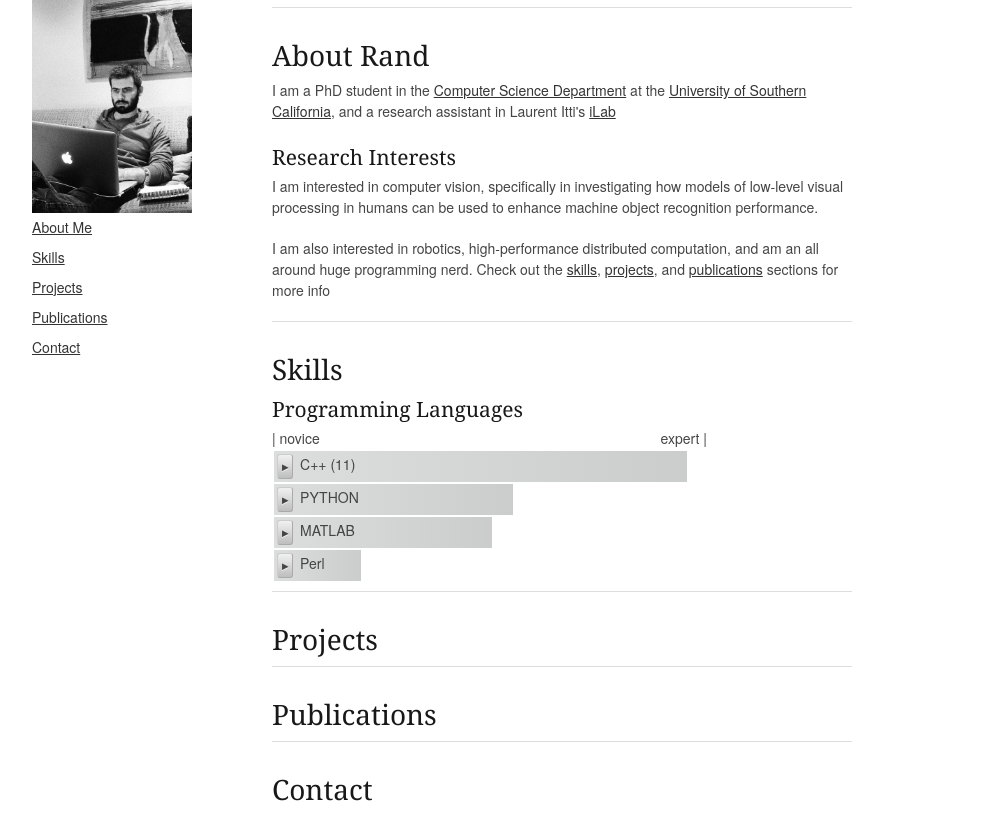
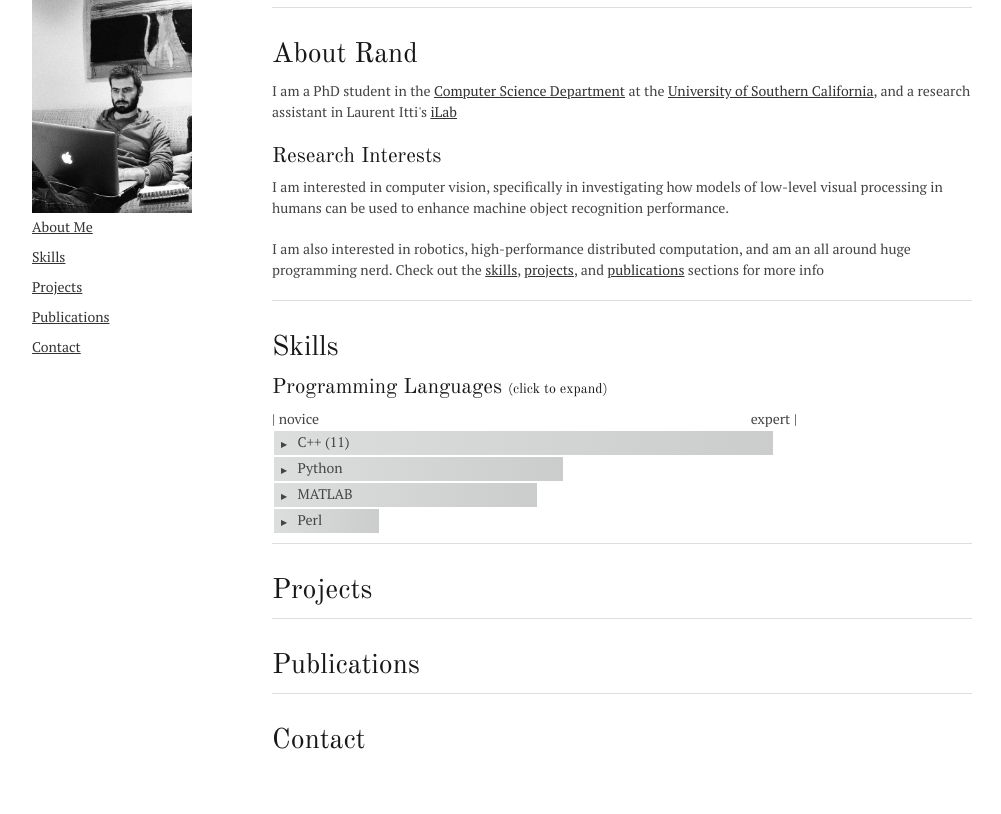
Before and after one commit to randvoorhies/CVsite, a plain HTML site: page index.html in a window 1280 px wide. Shown: the part 67-881 px from the top of the page, without its empty margins (138-1139 px from the left). After the commit the page ends 833 px from the top, so only its background shows below. Drawn offline with nearby package versions, Linux system fonts and the light colour scheme.

Commit message:
Skillbars are now expanding and contracting properly.

```diff
--- a/index.html
+++ b/index.html
@@ -21,6 +21,8 @@
 
 	<!-- CSS
   ================================================== -->
+  <link href='http://fonts.googleapis.com/css?family=Old+Standard+TT:400,400italic,700' rel='stylesheet' type='text/css'>
+  <link href='http://fonts.googleapis.com/css?family=PT+Serif' rel='stylesheet' type='text/css'>
 	<link rel="stylesheet" href="stylesheets/base.css">
 	<link rel="stylesheet" href="stylesheets/skeleton.css">
 	<link rel="stylesheet" href="stylesheets/layout.css">
@@ -63,7 +65,7 @@
 			</nav>
 		</div>
 
-		<div class="ten columns offset-by-one content">
+		<div class="twelve columns offset-by-one content">
 
 			<hr class="large" />
 			<div class="doc-section" id="about">
@@ -91,17 +93,25 @@
 			<hr class="large" />
 			<div class="doc-section" id="skills">
 				<h3>Skills</h3>
-					<h4>Programming Languages</h4>
+          <h4>Programming Languages <span style="font-size:14px;">(click to expand)</span></h4>
 					<div style="width:75%;border-style:solid;border-width:0px;border-color:#ccc">
 
 						<div class="line">
 							<span class="left">| novice</span><span class="centre"> &nbsp; </span><span class="right">expert |</span>
 						</div>
 
-						<div class="skillbar" style="width:95%;"> C++ (11) </div>
-						<div class="skillbar" style="width:55%;"> PYTHON   </div>
-						<div class="skillbar" style="width:50%;"> MATLAB   </div>
-						<div class="skillbar" style="width:20%;"> Perl     </div>
+						<div class="skillbar" id="skillbar_cpp"    style="width:95%;"> C++ (11) </div>
+            <div class="skilldescription">Skill Description Skill Description Skill Description Skill Description Skill Description Skill Description Skill Description </div>
+
+						<div class="skillbar" id="skillbar_python" style="width:55%;"> Python   </div>
+            <div class="skilldescription">Skill Description Skill Description Skill Description Skill Description Skill Description Skill Description Skill Description </div>
+
+						<div class="skillbar" id="skillbar_matlab" style="width:50%;"> MATLAB   </div>
+            <div class="skilldescription">Skill Description Skill Description Skill Description Skill Description Skill Description Skill Description Skill Description </div>
+
+						<div class="skillbar" id="skillbar_perl"   style="width:20%;"> Perl     </div>
+            <div class="skilldescription">Skill Description Skill Description Skill Description Skill Description Skill Description Skill Description Skill Description </div>
+
 					</div>
 
 			</div>
--- a/javascripts/rand.js
+++ b/javascripts/rand.js
@@ -1,13 +1,36 @@
 
-var rightarrow='&#x25B6;';
-var downarrow='&#x25BC;';
+var rightarrow='\u25B6';
+var downarrow='\u25BC';
 
 $(document).ready(function() {
+  $(".skilldescription").hide();
+
 	$(".skillbar").each(function(index) {
-		$(this).html(' <button class="skillarrow">'+rightarrow+'</button> '+$(this).html());
+		$(this).prepend('<span class="skillarrow">'+rightarrow+'</span> ');
+
+    var arrow = $("#"+$(this).attr('id')+ " > .skillarrow");
+
+    $(this).hover(
+      function() { $(this).css('cursor', 'pointer'); },
+      function() { $(this).css('cursor', 'auto'); }
+      );
 
 		$(this).click(function() {
-			$(this).$("button").text('hi');
+
+
+      if(arrow.text().trim().charAt(0) == downarrow)
+      {
+        // Hide skill descriptions
+		  	arrow.html(rightarrow);
+        $(this).next().slideUp("fast");
+      }
+      else
+      {
+        // Show skill descriptions
+		  	arrow.html(downarrow);
+        $(this).next().slideDown("fast");
+      }
+
 		});
 
 	});
--- a/stylesheets/base.css
+++ b/stylesheets/base.css
@@ -53,7 +53,7 @@
 ================================================== */
 	body {
 		background: #fff;
-		font: 14px/21px "HelveticaNeue", "Helvetica Neue", Helvetica, Arial, sans-serif;
+		font: 14px/21px "PT Serif", "HelveticaNeue", "Helvetica Neue", Helvetica, Arial, sans-serif;
 		color: #444;
 		-webkit-font-smoothing: antialiased; /* Fix for webkit rendering */
 		-webkit-text-size-adjust: 100%;
@@ -64,7 +64,7 @@
 ================================================== */
 	h1, h2, h3, h4, h5, h6 {
 		color: #181818;
-		font-family: "Georgia", "Times New Roman", Helvetica, Arial, sans-serif;
+		font-family: "Old Standard TT", "Georgia", "Times New Roman", Helvetica, Arial, sans-serif;
 		font-weight: normal; }
 	h1 a, h2 a, h3 a, h4 a, h5 a, h6 a { font-weight: inherit; }
 	h1 { font-size: 46px; line-height: 50px; margin-bottom: 14px;}
--- a/stylesheets/rand.css
+++ b/stylesheets/rand.css
@@ -7,7 +7,7 @@ div.skillbar {
 	background: -moz-linear-gradient(left,  #dcdddd,  #cbcccc);                                         /* for firefox 3.6+ */
 }
 
-button.skillarrow {
+.skillarrow {
 	font-size: 8px;
 	margin: 3px;
 	padding-left: 4px;
```
